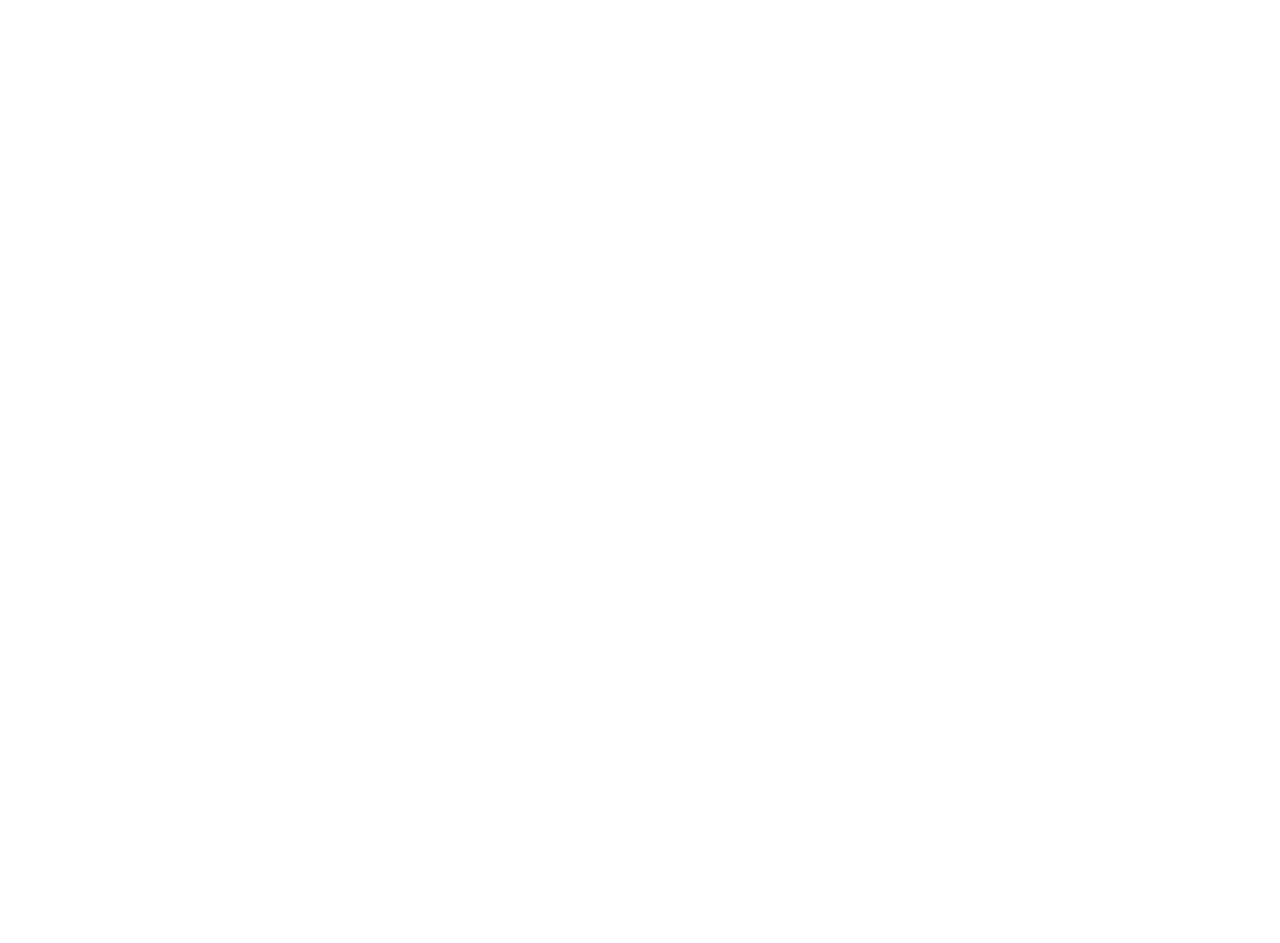
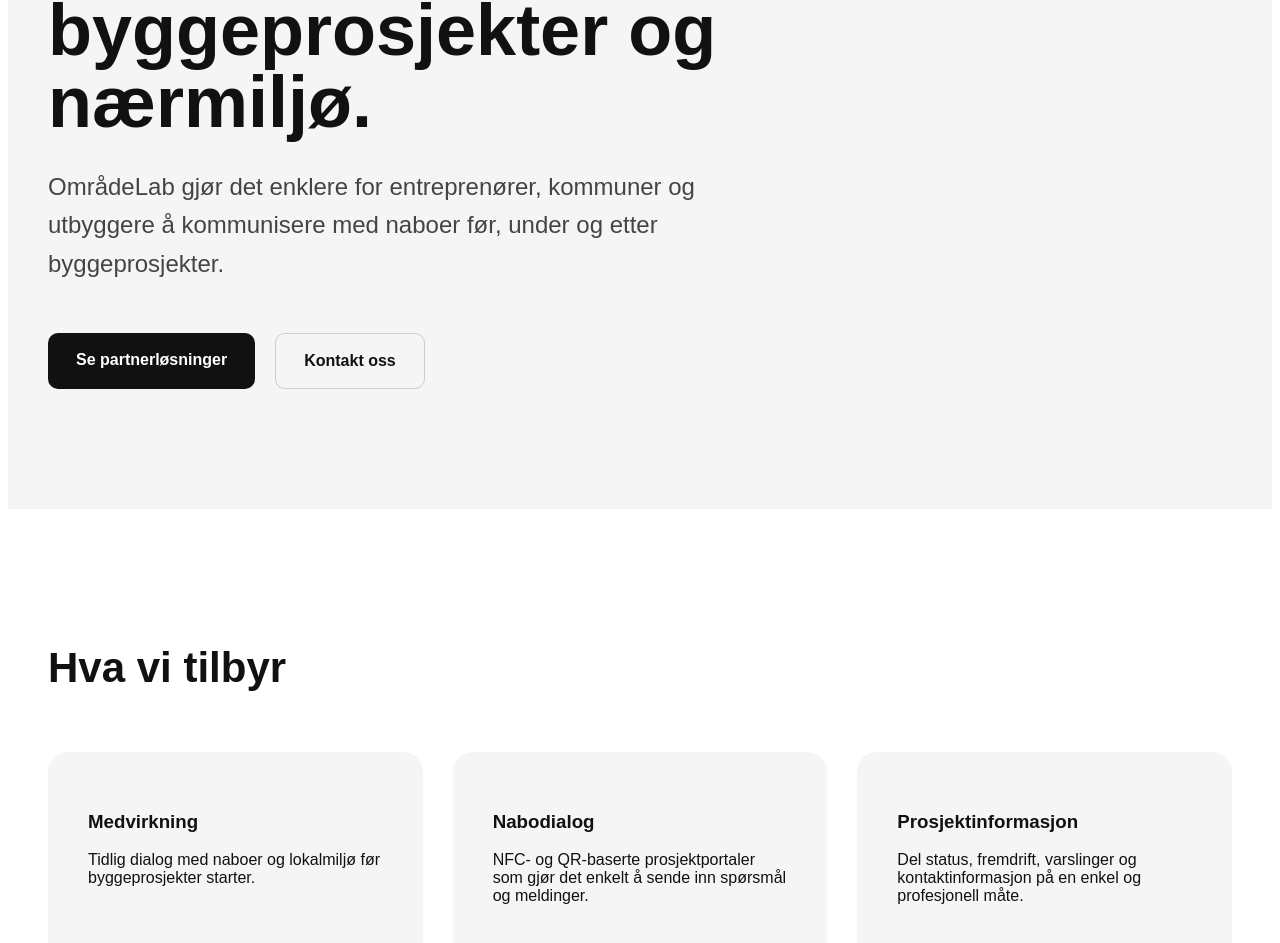
Before and after one commit to christianskrede-maker/omradelab, a Next.js app: page / in a window 1280 px wide. Shown: the part 305-1248 px from the top of the page. Before the commit the page ends 800 px from the top, so only its background shows below. Built offline with nearby package versions, Linux system fonts and the light colour scheme.

Commit message:
Update page.tsx

```diff
--- a/app/page.tsx
+++ b/app/page.tsx
@@ -1,8 +1,164 @@
 export default function Home() {
   return (
-    <main style={{ padding: "60px", fontFamily: "Arial, sans-serif" }}>
-      <h1>OmrådeLab</h1>
-      <p>En enklere måte å skape dialog mellom byggeprosjekter og nærmiljø.</p>
+    <main
+      style={{
+        fontFamily: "Arial, sans-serif",
+        backgroundColor: "#f5f5f5",
+        minHeight: "100vh",
+        color: "#111",
+      }}
+    >
+      <section
+        style={{
+          maxWidth: "1200px",
+          margin: "0 auto",
+          padding: "120px 40px",
+        }}
+      >
+        <p
+          style={{
+            color: "#666",
+            marginBottom: "20px",
+            fontSize: "18px",
+          }}
+        >
+          OmrådeLab
+        </p>
+
+        <h1
+          style={{
+            fontSize: "72px",
+            lineHeight: "1",
+            marginBottom: "30px",
+            maxWidth: "900px",
+          }}
+        >
+          Bedre dialog mellom byggeprosjekter og nærmiljø.
+        </h1>
+
+        <p
+          style={{
+            fontSize: "24px",
+            lineHeight: "1.6",
+            maxWidth: "700px",
+            color: "#444",
+            marginBottom: "50px",
+          }}
+        >
+          OmrådeLab gjør det enklere for entreprenører,
+          kommuner og utbyggere å kommunisere med naboer
+          før, under og etter byggeprosjekter.
+        </p>
+
+        <div
+          style={{
+            display: "flex",
+            gap: "20px",
+            flexWrap: "wrap",
+          }}
+        >
+          <a
+            href="/partnere"
+            style={{
+              backgroundColor: "#111",
+              color: "#fff",
+              padding: "18px 28px",
+              textDecoration: "none",
+              borderRadius: "10px",
+              fontWeight: "bold",
+            }}
+          >
+            Se partnerløsninger
+          </a>
+
+          <a
+            href="#kontakt"
+            style={{
+              border: "1px solid #ccc",
+              color: "#111",
+              padding: "18px 28px",
+              textDecoration: "none",
+              borderRadius: "10px",
+              fontWeight: "bold",
+            }}
+          >
+            Kontakt oss
+          </a>
+        </div>
+      </section>
+
+      <section
+        style={{
+          backgroundColor: "#fff",
+          padding: "100px 40px",
+        }}
+      >
+        <div
+          style={{
+            maxWidth: "1200px",
+            margin: "0 auto",
+          }}
+        >
+          <h2
+            style={{
+              fontSize: "42px",
+              marginBottom: "60px",
+            }}
+          >
+            Hva vi tilbyr
+          </h2>
+
+          <div
+            style={{
+              display: "grid",
+              gridTemplateColumns: "repeat(auto-fit, minmax(280px, 1fr))",
+              gap: "30px",
+            }}
+          >
+            <div
+              style={{
+                backgroundColor: "#f5f5f5",
+                padding: "40px",
+                borderRadius: "20px",
+              }}
+            >
+              <h3>Medvirkning</h3>
+              <p>
+                Tidlig dialog med naboer og lokalmiljø før
+                byggeprosjekter starter.
+              </p>
+            </div>
+
+            <div
+              style={{
+                backgroundColor: "#f5f5f5",
+                padding: "40px",
+                borderRadius: "20px",
+              }}
+            >
+              <h3>Nabodialog</h3>
+              <p>
+                NFC- og QR-baserte prosjektportaler som gjør
+                det enkelt å sende inn spørsmål og meldinger.
+              </p>
+            </div>
+
+            <div
+              style={{
+                backgroundColor: "#f5f5f5",
+                padding: "40px",
+                borderRadius: "20px",
+              }}
+            >
+              <h3>Prosjektinformasjon</h3>
+              <p>
+                Del status, fremdrift, varslinger og kontaktinformasjon
+                på en enkel og profesjonell måte.
+              </p>
+            </div>
+          </div>
+        </div>
+      </section>
     </main>
   );
 }
```
